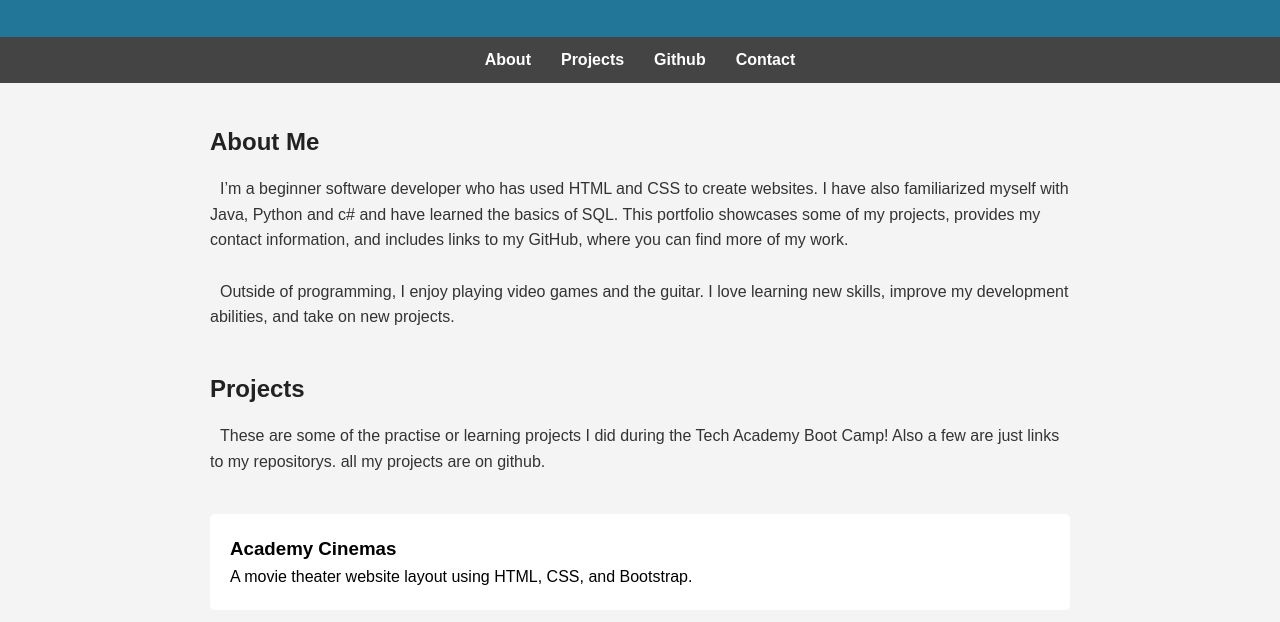
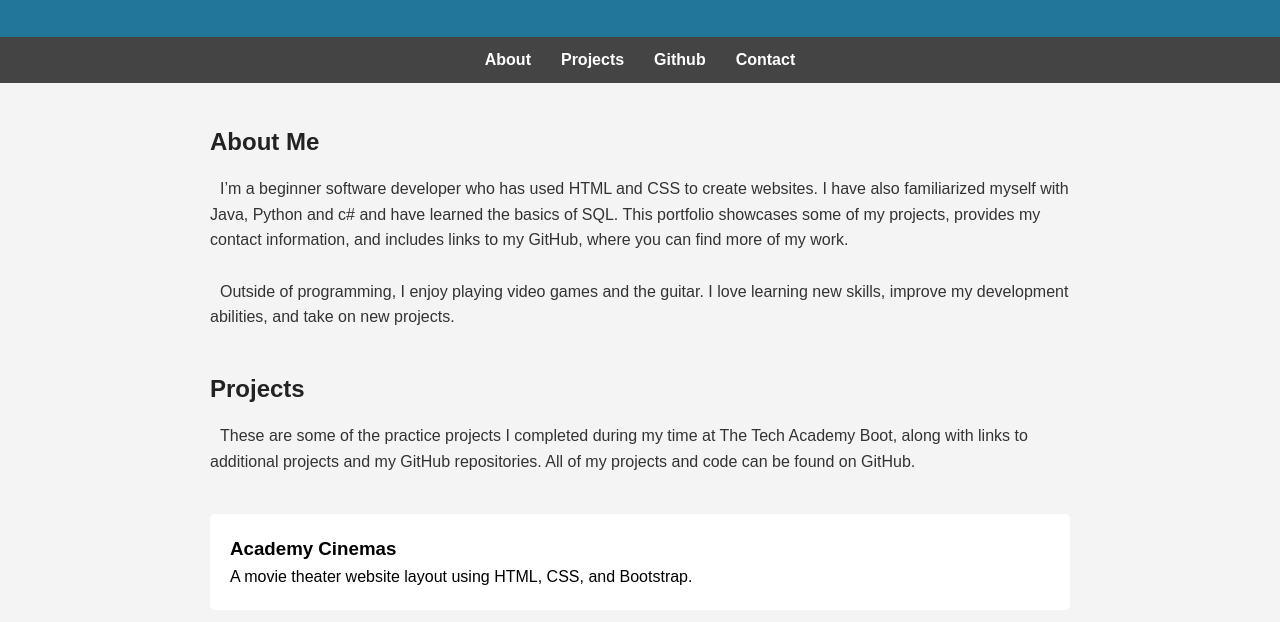
Before and after one commit to Toodlss/Toodlss.github.io, a plain HTML site: page index.html in a window 1280 px wide. Shown: the part 145-767 px from the top of the page. Drawn offline with Linux system fonts and the light colour scheme.

Commit message:
Update index.html

```diff
--- a/index.html
+++ b/index.html
@@ -47,9 +47,9 @@
     <h2>Projects</h2>
 
     <p style="text-indent: 10px;">
-      These are some of the practise or learning projects I did during the
-      Tech Academy Boot Camp! Also a few are just links to my repositorys.
-      all my projects are on github.</p>
+      These are some of the practice projects I completed during my time at The Tech Academy Boot,
+      along with links to additional projects and my GitHub repositories.
+      All of my projects and code can be found on GitHub.</p>
   </section>
   <section id="projects">
     <a href="https://github.com/Toodlss/HTML-AND-CSS-PROJECTS/tree/main/Academy-Cinemas" class="project-link">
```
